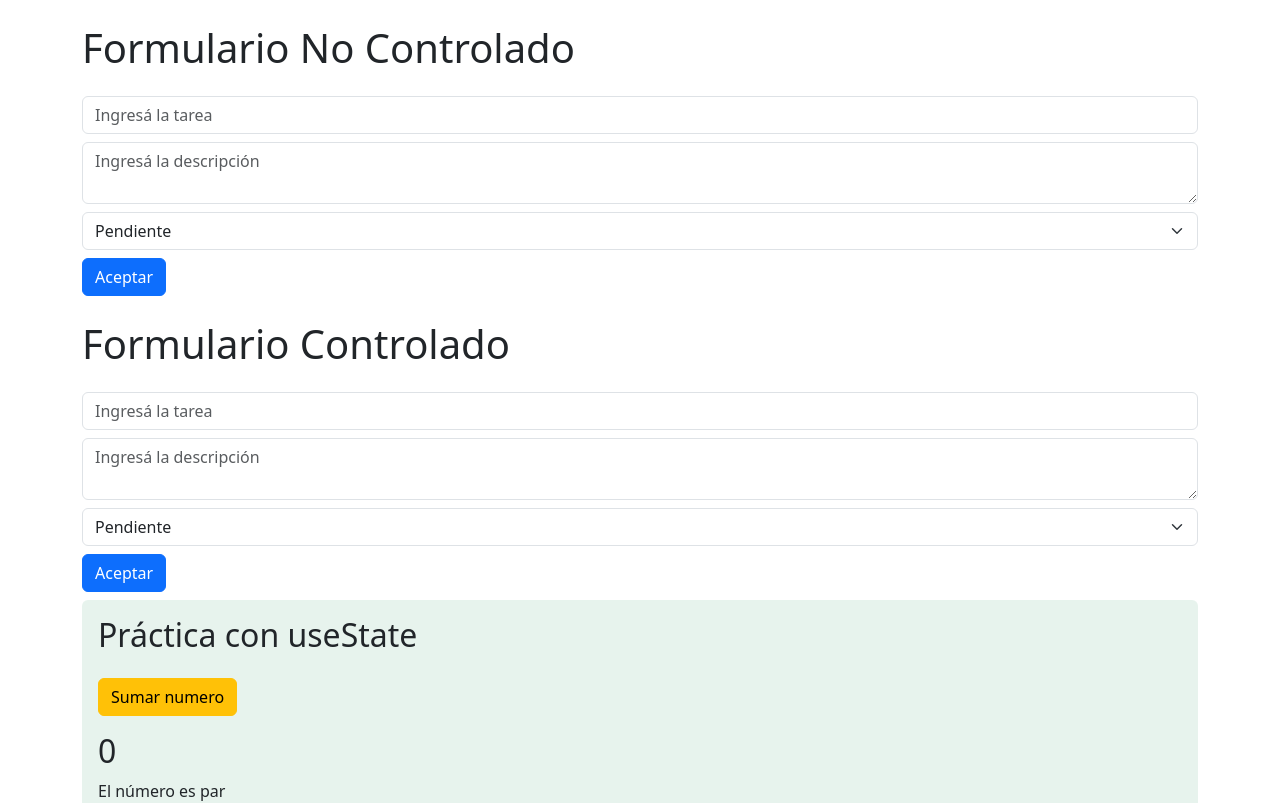
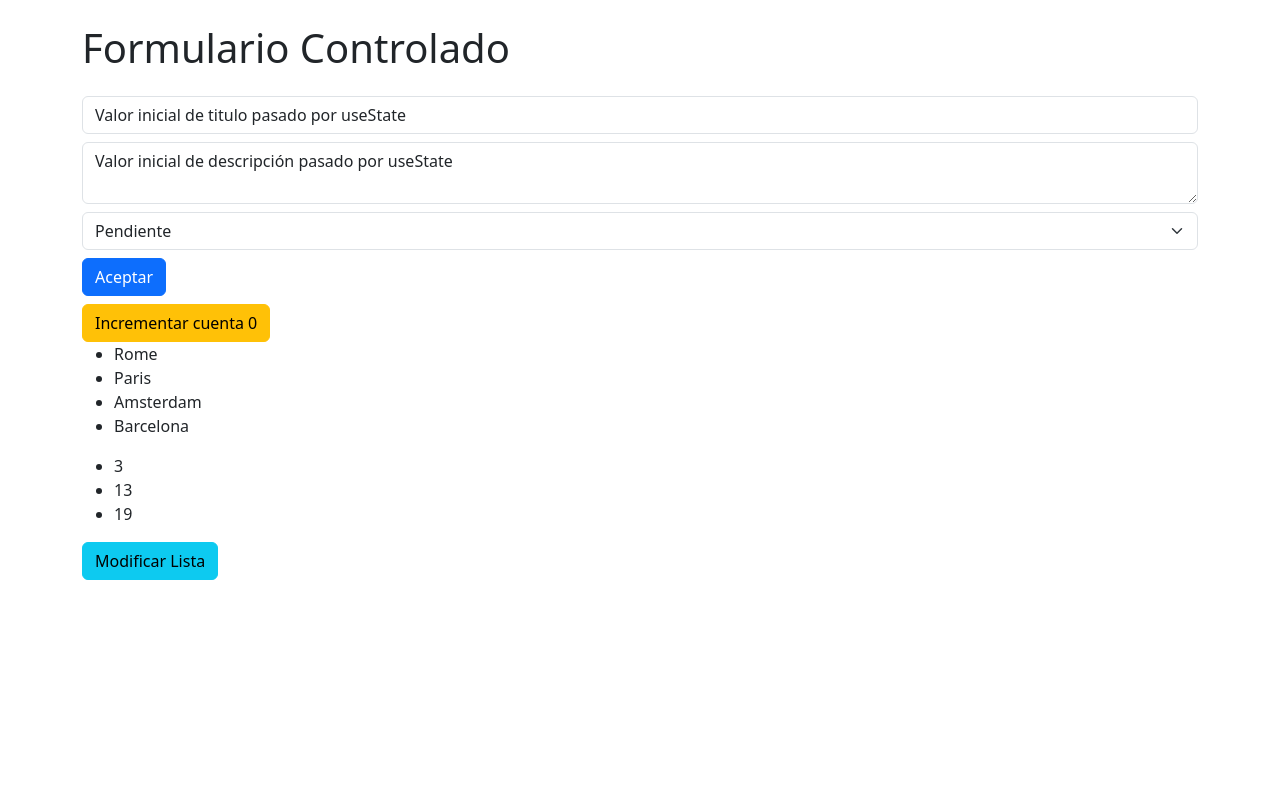
Before and after one commit to YCastEmm/React-JS, a React (Vite) app in the folder 02 - formularios-react/: page / in a window 1280 px wide. Shown: the top 803 px of the page. Built offline with nearby package versions, Linux system fonts and the light colour scheme.

Commit message:
Agregado onChange en  form controlado

```diff
--- a/02 - formularios-react/src/App.jsx
+++ b/02 - formularios-react/src/App.jsx
@@ -1,17 +1,17 @@
 import { NoControlado } from "./components/no-controlado";
 import { Controlado } from "./components/controlado";
-import { BotonContador } from "./components/useState";
+import { UseState } from "./components/useState";
 import ListaElementos from "./components/practicaUseState";
 
 
 let App = () => {
     return (
         <div className="container">
-            <h1 className="mt-4">Formulario No Controlado</h1>
-            <NoControlado></NoControlado>
+            {/* <h1 className="mt-4">Formulario No Controlado</h1>
+            <NoControlado></NoControlado> */}
             <h1 className="mt-4">Formulario Controlado</h1>
             <Controlado></Controlado>
-            <BotonContador></BotonContador>
+            <UseState></UseState>
             <ListaElementos />
         </div>
     );
--- a/02 - formularios-react/src/components/controlado.jsx
+++ b/02 - formularios-react/src/components/controlado.jsx
@@ -1,27 +1,42 @@
+import { useState } from "react";
+
 export let Controlado = () => {
+    let [title, setTitle] = useState("Valor inicial de titulo pasado por useState");
+    let [description, setDescription] = useState("Valor inicial de descripción pasado por useState");
+    let [estado, setEstado] = useState("Valor inicial de estado pasado por useState");
 
-    let manejarClic = (e) =>{
+    let manejarClic = (e) => {
         // Se previene el comportamiento por default del formulario pasando el evento submit como argumento y ejecutando la función preventDefault()
-        e.preventDefault()
-    }
-
-
+        e.preventDefault();
+        console.log(title, description, estado);
+    };
 
     return (
-
         <form onSubmit={manejarClic}>
             <input
                 type="text"
                 placeholder="Ingresá la tarea"
                 className="form-control mb-2 mt-4 "
                 name="titulo"
+
+                // El value permite pasar el valor del input
+                value={title}
+                onChange={(e) => setTitle(e.target.value)}
             />
             <textarea
                 className="form-control mb-2"
                 placeholder="Ingresá la descripción"
                 name="descripcion"
+                value={description}
+                onChange={(e) => setDescription(e.target.value)}
             />
-            <select name="state" id="" className="form-select mb-2">
+            <select
+                name="state"
+                id=""
+                className="form-select mb-2"
+                onChange={(e) => setEstado(e.target.value)}
+                value={estado}
+            >
                 <option value="Pendiente">Pendiente</option>
                 <option value="Completado">Completado</option>
             </select>
--- a/02 - formularios-react/src/components/useState.jsx
+++ b/02 - formularios-react/src/components/useState.jsx
@@ -1,39 +1,26 @@
-import { useRef, useState } from "react";
+import { useState, useRef } from "react";
 
-
-let titulo = "Práctica con useState"
-let numeroPar = "El número es par"
-let numeroImpar = "El número es impar"
-
-
-export let BotonContador = () => {
-    let [contador, setearContador] = useState(0);
-
-    let parrafo = useRef("");
+export let UseState = () => {
+    let [counter, setCounter] = useState(0);
+    let data = useRef(null);
+    console.log(data);
 
     let handleClick = () => {
-        setearContador(contador + 1);
+        setCounter(counter + 1);
+        let {current} = data
+        console.log(current.innerHTML);
 
-        let { current } = parrafo;
-
-        console.log(current);
     };
 
     return (
-        <div className="bg-success p-2 text-dark bg-opacity-10 mt-2 rounded p-3">
-            <h2>{titulo}</h2>
-            <button className="btn btn-warning mt-3" onClick={handleClick}>
-                Sumar numero
-            </button>
-            <h2 className="mt-3">{contador}</h2>
-
-            <p ref={parrafo}>
-                {
-                    contador % 2 === 0 ?  numeroPar : numeroImpar
-                }
-            </p>
-
-
-        </div>
+        <>
+            <button onClick={handleClick} className="btn btn-warning mt-2">Incrementar cuenta {counter}</button>
+            <ul ref={data}>
+                <li>Rome</li>
+                <li>Paris</li>
+                <li>Amsterdam</li>
+                <li>Barcelona</li>
+            </ul>
+        </>
     );
 };
```
